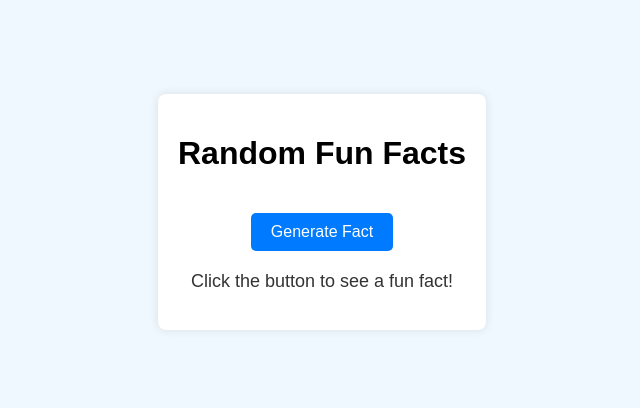
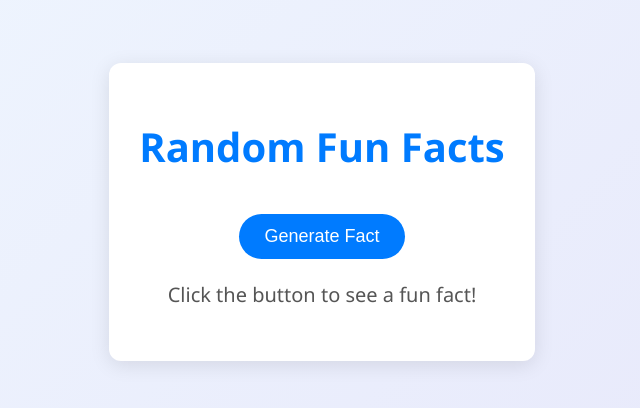
Before and after one commit to Ojaswi-Kumar/Fun_Facts_Generator, a plain HTML site: page index.html in a window 1280 px wide. Shown: the part 188-596 px from the top of the page, without its empty margins (318-958 px from the left). Drawn offline with Linux system fonts and the light colour scheme.

Commit message:
Update index.html

```diff
--- a/index.html
+++ b/index.html
@@ -6,42 +6,58 @@
     <title>Fun Facts Generator</title>
     <style>
         body {
-            font-family: Arial, sans-serif;
-            background-color: #f0f8ff;
+            font-family: 'Segoe UI', Tahoma, Geneva, Verdana, sans-serif;
+            background: linear-gradient(135deg, #f0f8ff, #e6e6fa);
             display: flex;
             justify-content: center;
             align-items: center;
             height: 100vh;
             margin: 0;
+            color: #333;
         }
 
         .container {
             text-align: center;
             background-color: #ffffff;
-            padding: 20px;
-            border-radius: 8px;
-            box-shadow: 0 0 10px rgba(0, 0, 0, 0.1);
+            padding: 30px;
+            border-radius: 12px;
+            box-shadow: 0 4px 20px rgba(0, 0, 0, 0.1);
+            transition: transform 0.3s ease, box-shadow 0.3s ease;
+        }
+
+        .container:hover {
+            transform: translateY(-5px);
+            box-shadow: 0 6px 25px rgba(0, 0, 0, 0.15);
+        }
+
+        h1 {
+            font-size: 2.5em;
+            margin-bottom: 20px;
+            color: #007bff;
         }
 
         button {
-            padding: 10px 20px;
-            font-size: 16px;
+            padding: 12px 25px;
+            font-size: 18px;
             cursor: pointer;
             background-color: #007bff;
             color: #ffffff;
             border: none;
-            border-radius: 5px;
+            border-radius: 25px;
             margin-top: 20px;
+            transition: background-color 0.3s ease, transform 0.3s ease;
         }
 
         button:hover {
             background-color: #0056b3;
+            transform: scale(1.05);
         }
 
         p {
-            font-size: 18px;
+            font-size: 20px;
             margin-top: 20px;
-            color: #333333;
+            color: #555;
+            line-height: 1.6;
         }
     </style>
 </head>
```
